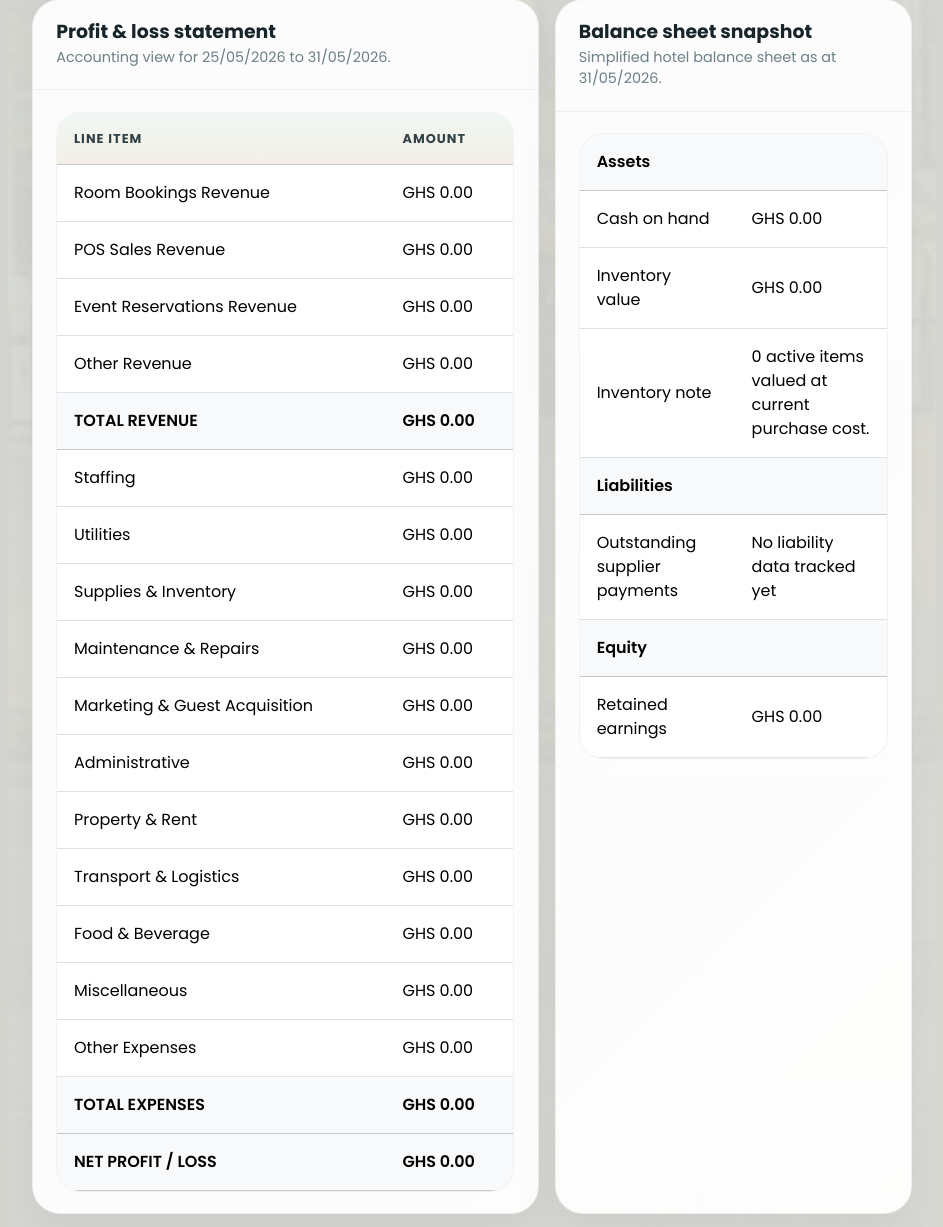
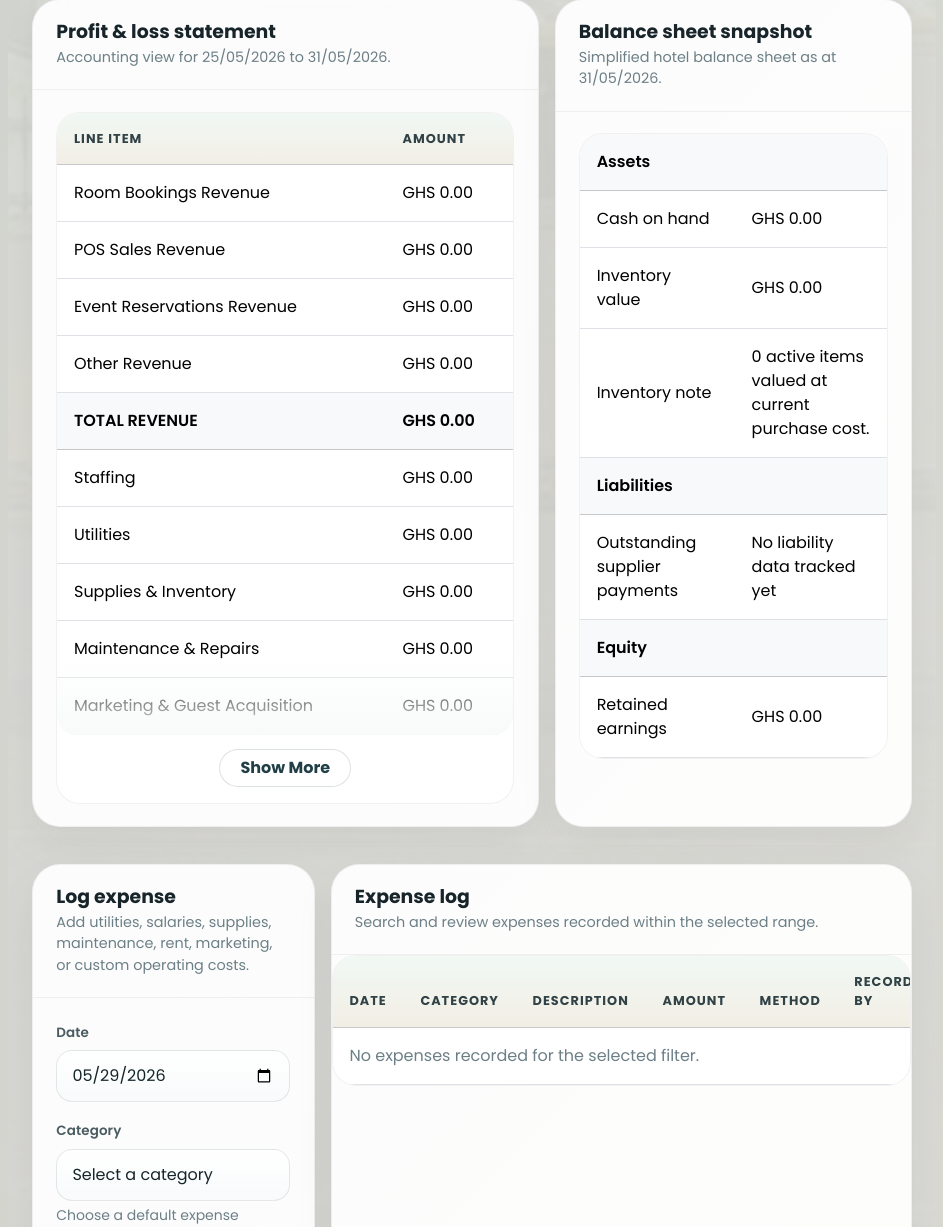
Before and after one commit to yeboaheric/fosua-guesthouse-management-system, a Django app: page /dashboard/finance/ in a window 1280 px wide. Shown: the part 2332-3559 px from the top of the page, without its empty margins (318-1261 px from the left). Run offline with Django 5.2, Linux system fonts and the light colour scheme; the visitor is signed in with stand-in values (Sample User, id 1); data comes from the database, SQL or seed files in the repository; data that the repository does not hold is empty.

Commit message:
Add show more toggles to long lists

```diff
--- a/static/css/brand.css
+++ b/static/css/brand.css
@@ -1227,6 +1227,45 @@ html[data-theme="dark"] .timeline-item {
   font-weight: 700;
 }
 
+.fg-show-more-target {
+  position: relative;
+  overflow-x: auto;
+  overflow-y: hidden;
+  transition: max-height 280ms ease-in-out;
+}
+
+.fg-show-more-target.is-collapsed::after {
+  content: "";
+  position: absolute;
+  right: 0;
+  bottom: 0;
+  left: 0;
+  height: 76px;
+  pointer-events: none;
+  background: linear-gradient(180deg, rgba(255, 255, 255, 0), rgba(248, 250, 250, 0.94));
+}
+
+.module-card-body.fg-show-more-target,
+.timeline-list.fg-show-more-target,
+.dashboard-live-feed.fg-show-more-target,
+.dashboard-activity-list.fg-show-more-target,
+.list-group.fg-show-more-target {
+  overflow-x: hidden;
+}
+
+.fg-show-more-toggle-wrap {
+  display: flex;
+  justify-content: center;
+  padding: 0.9rem 1rem 1rem;
+}
+
+.fg-show-more-toggle {
+  min-width: 132px;
+  border-radius: 999px;
+  font-weight: 700;
+  box-shadow: none !important;
+}
+
 .mini-metric {
   padding: 1rem;
   border-radius: 20px;
@@ -3411,6 +3450,10 @@ html[data-theme="dark"] .list-group-item-action:focus {
   color: #fff8ed !important;
 }
 
+html[data-theme="dark"] .fg-show-more-target.is-collapsed::after {
+  background: linear-gradient(180deg, rgba(11, 22, 26, 0), rgba(11, 22, 26, 0.96));
+}
+
 html[data-theme="dark"] .form-floating > label,
 html[data-theme="dark"] .col-form-label,
 html[data-theme="dark"] legend {
--- a/static/js/app-shell.js
+++ b/static/js/app-shell.js
@@ -53,9 +53,108 @@
     });
   }
 
+  function directChildrenMatching(container, selector) {
+    return Array.from(container.children || []).filter(function (child) {
+      return child.matches(selector);
+    });
+  }
+
+  function hasNearbyPagination(element) {
+    const section = element.closest(".module-card, .dashboard-panel, .card, section, article");
+    return Boolean(section && section.querySelector(".pagination, .page-link, [data-pagination]"));
+  }
+
+  function collapsedHeightFor(target, items, visibleCount) {
+    const firstHidden = items[visibleCount];
+    if (!firstHidden) {
+      return target.scrollHeight;
+    }
+
+    const targetTop = target.getBoundingClientRect().top;
+    const hiddenTop = firstHidden.getBoundingClientRect().top;
+    const measured = Math.ceil(hiddenTop - targetTop);
+    return measured > 80 ? measured : Math.min(target.scrollHeight, 520);
+  }
+
+  function enhanceShowMoreTarget(target, items, options) {
+    if (!target || target.dataset.showMoreBound === "true" || target.dataset.showMore === "off") {
+      return;
+    }
+
+    const visibleCount = Number(target.dataset.showMoreCount || options.visibleCount || 10);
+    if (!items || items.length <= visibleCount || hasNearbyPagination(target)) {
+      return;
+    }
+
+    target.dataset.showMoreBound = "true";
+    target.classList.add("fg-show-more-target", "is-collapsed");
+
+    const toggleWrap = document.createElement("div");
+    toggleWrap.className = "fg-show-more-toggle-wrap";
+
+    const button = document.createElement("button");
+    button.type = "button";
+    button.className = "btn btn-outline-primary fg-show-more-toggle";
+    button.setAttribute("aria-expanded", "false");
+    button.textContent = "Show More";
+
+    toggleWrap.appendChild(button);
+    target.insertAdjacentElement("afterend", toggleWrap);
+
+    function applyState(expanded) {
+      const collapsedHeight = collapsedHeightFor(target, items, visibleCount);
+      target.classList.toggle("is-expanded", expanded);
+      target.classList.toggle("is-collapsed", !expanded);
+      target.style.maxHeight = expanded ? `${target.scrollHeight}px` : `${collapsedHeight}px`;
+      button.textContent = expanded ? "Show Less" : "Show More";
+      button.setAttribute("aria-expanded", String(expanded));
+    }
+
+    button.addEventListener("click", function () {
+      applyState(!target.classList.contains("is-expanded"));
+    });
+
+    window.addEventListener("resize", function () {
+      applyState(target.classList.contains("is-expanded"));
+    });
+
+    requestAnimationFrame(function () {
+      applyState(false);
+    });
+  }
+
+  function bindShowMoreLists() {
+    const content = document.getElementById("fgPageContent") || document;
+
+    content.querySelectorAll(".table-responsive").forEach(function (wrapper) {
+      const rows = Array.from(wrapper.querySelectorAll("table tbody tr")).filter(function (row) {
+        return !row.querySelector("[colspan]");
+      });
+      enhanceShowMoreTarget(wrapper, rows, {
+        visibleCount: wrapper.classList.contains("dashboard-list-table") ? 5 : 10
+      });
+    });
+
+    content.querySelectorAll(".dashboard-live-feed, .dashboard-activity-list, .timeline-list").forEach(function (list) {
+      const items = directChildrenMatching(list, ".dashboard-feed-item, .dashboard-activity-item, .timeline-item");
+      enhanceShowMoreTarget(list, items, { visibleCount: 5 });
+    });
+
+    content.querySelectorAll(".module-card-body").forEach(function (body) {
+      const cards = directChildrenMatching(body, ".result-card");
+      enhanceShowMoreTarget(body, cards, { visibleCount: 5 });
+    });
+
+    content.querySelectorAll(".list-group").forEach(function (list) {
+      const items = directChildrenMatching(list, ".list-group-item");
+      enhanceShowMoreTarget(list, items, { visibleCount: 10 });
+    });
+  }
+
   function boot() {
     bindThemeToggle();
     bindSidebarToggle();
+    bindShowMoreLists();
 
     if (window.lucide) {
       window.lucide.createIcons();
--- a/templates/base.html
+++ b/templates/base.html
@@ -283,6 +283,6 @@
     <script src="{% static 'js/app-loading.js' %}?v=20260617"></script>
     <script src="{% static 'js/fg-charts.js' %}?v=20260617"></script>
     <script src="{% static 'js/password-toggle.js' %}?v=20260621"></script>
-    <script src="{% static 'js/app-shell.js' %}?v=20260617"></script>
+    <script src="{% static 'js/app-shell.js' %}?v=20260624-showmore"></script>
   </body>
 </html>
```
